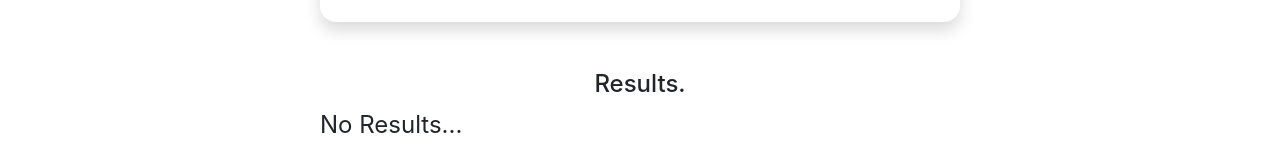
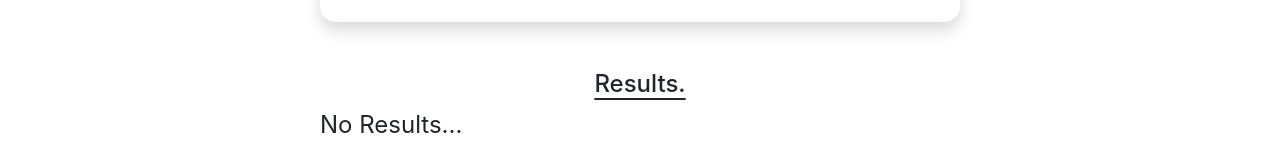
Before and after one commit to desmart2612/loan_resolve, a React (Create React App) app: page / in a window 1280 px wide. Shown: the part 482-642 px from the top of the page. Built offline with nearby package versions, Linux system fonts and the light colour scheme.

Commit message:
made changes

```diff
--- a/src/App.js
+++ b/src/App.js
@@ -88,7 +88,7 @@ function App() {
             {/* <Button label="Reset" /> */}
           </div>
         </form>
-        <h4>Results.</h4>
+        <h4 className='text-decoration-underline link-offset-2'>Results.</h4>
         <div className='d-flex flex-column align-items-center results-container'>
           {formData.constituency === "" ? <div className='w-100 fs-4 d-flex align-items-start'>No Results...</div> :
             <>
```
